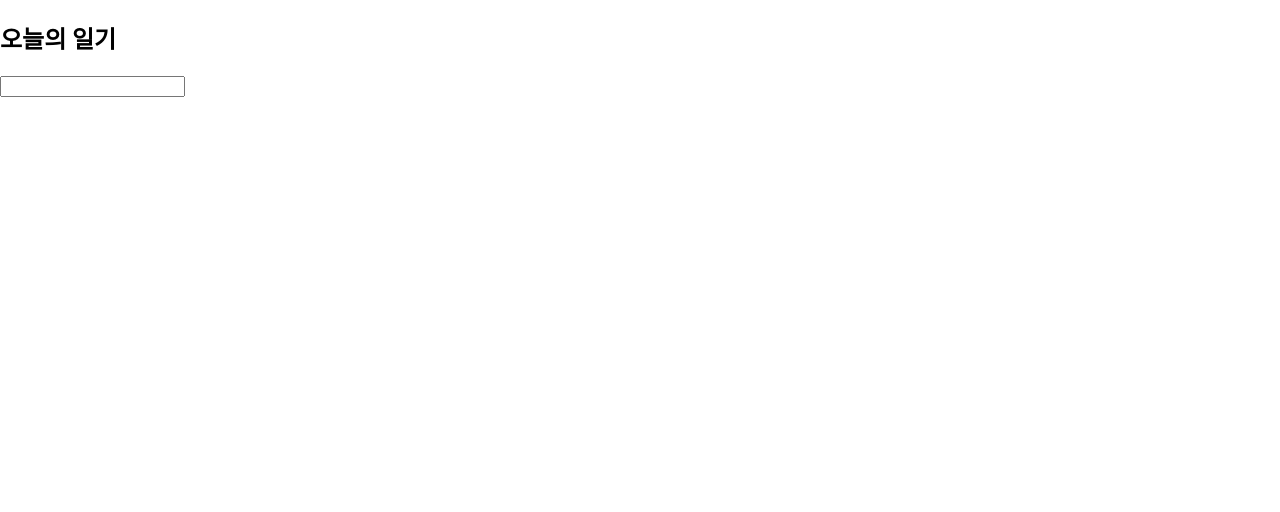
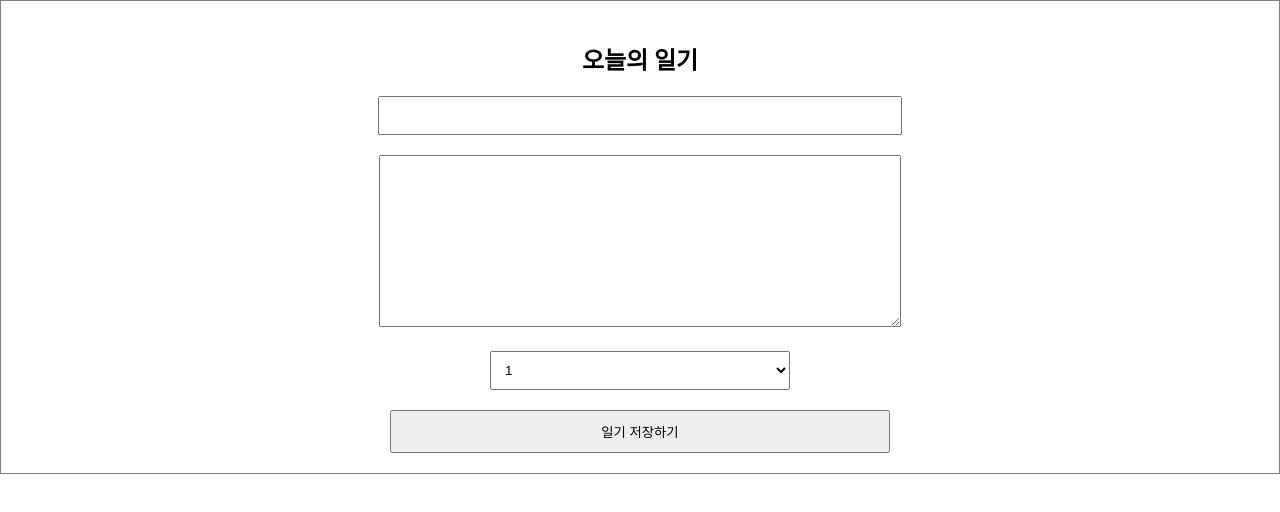
Before and after one commit to seonghoho/udemy-react, a React (Create React App) app in the folder 05_Simple_diary/simplediary/: page / in a window 1280 px wide. Shown: the top 512 px of the page. Built offline with nearby package versions, Linux system fonts and the light colour scheme; the HTML template or start-up script is replaced by a standard one.

Commit message:
[231217] React diary project 기본 틀 제작

```diff
--- a/05_Simple_diary/simplediary/src/App.css
+++ b/05_Simple_diary/simplediary/src/App.css
@@ -0,0 +1,27 @@
+.DiaryEditor{
+    border: 1px solid gray;
+    text-align: center;
+    padding: 20px;
+}
+
+.DiaryEditor input, textarea {
+    margin-bottom: 20px;
+    width: 500px;
+    padding: 10px;
+}
+
+.DiaryEditor textarea {
+    height: 150px;
+}
+
+.DiaryEditor select {
+    width: 300px;
+    padding: 10px;
+    margin-bottom: 20px;
+}
+
+.DiaryEditor button {
+    width: 500px;
+    padding: 10px;
+    cursor: pointer;
+}
--- a/05_Simple_diary/simplediary/src/DiaryEditor.js
+++ b/05_Simple_diary/simplediary/src/DiaryEditor.js
@@ -1,18 +1,74 @@
 import { useState } from "react";
 
 const DiaryEditor = () => {
-    const [author, setAuthor] = useState("");
+
+    // 기존 useState 사용 방식에서 하나로 줄인다면?
+    // const [author, setAuthor] = useState("");
+    // const [content, setContent] = useState("");
+
+    const [state, setState] = useState({
+        author: "",
+        content: "",
+        // 각각의 프로퍼티를 생성한 것이다.
+        emotion: 1,
+    });
+
+    const handleChangeState = (e) => {
+        console.log(e.target.value);
+        console.log(e.target.name);
+
+        setState({
+            ...state,
+            [e.target.name]: e.target.value,
+        });
+    };
+
+    const handleSubmit = () => {
+        console.log(state);
+        alert("저장 성공");
+    };
+
 
     return (
         <div className="DiaryEditor">
             <h2>오늘의 일기</h2>
             <div>
                 <input
-                    value={author}
-                    onChange={(e) => {
-                        console.log(e.target.value);
-                        setAuthor(e.target.value);
-                }}/>
+                    name="author"
+                    value={state.author}
+                    onChange={handleChangeState}
+                />
+            </div>
+            <div>
+                <textarea
+                    value={state.content}
+                    name="content"
+                    // onChange={(e) => {
+                    //     setState({
+                    //         ...state,
+                    //         author: e.target.value,
+                    //     });
+                    onChange={handleChangeState}
+                />
+            </div>
+
+            {/* 감정 점수 */}
+            <div>
+                <select
+                    name="emotion"
+                    value={state.emotion}
+                    onChange={handleChangeState}
+                >
+                  <option value={1}>1</option>
+                  <option value={2}>2</option>
+                  <option value={3}>3</option>
+                  <option value={4}>4</option>
+                  <option value={5}>5</option>
+                </select>
+            </div>
+
+            <div>
+                <button onClick={handleSubmit}>일기 저장하기</button>
             </div>
         </div>
     );
```
Also changed, not shown: 1 other file (tests, documents, lock files or other folders).
